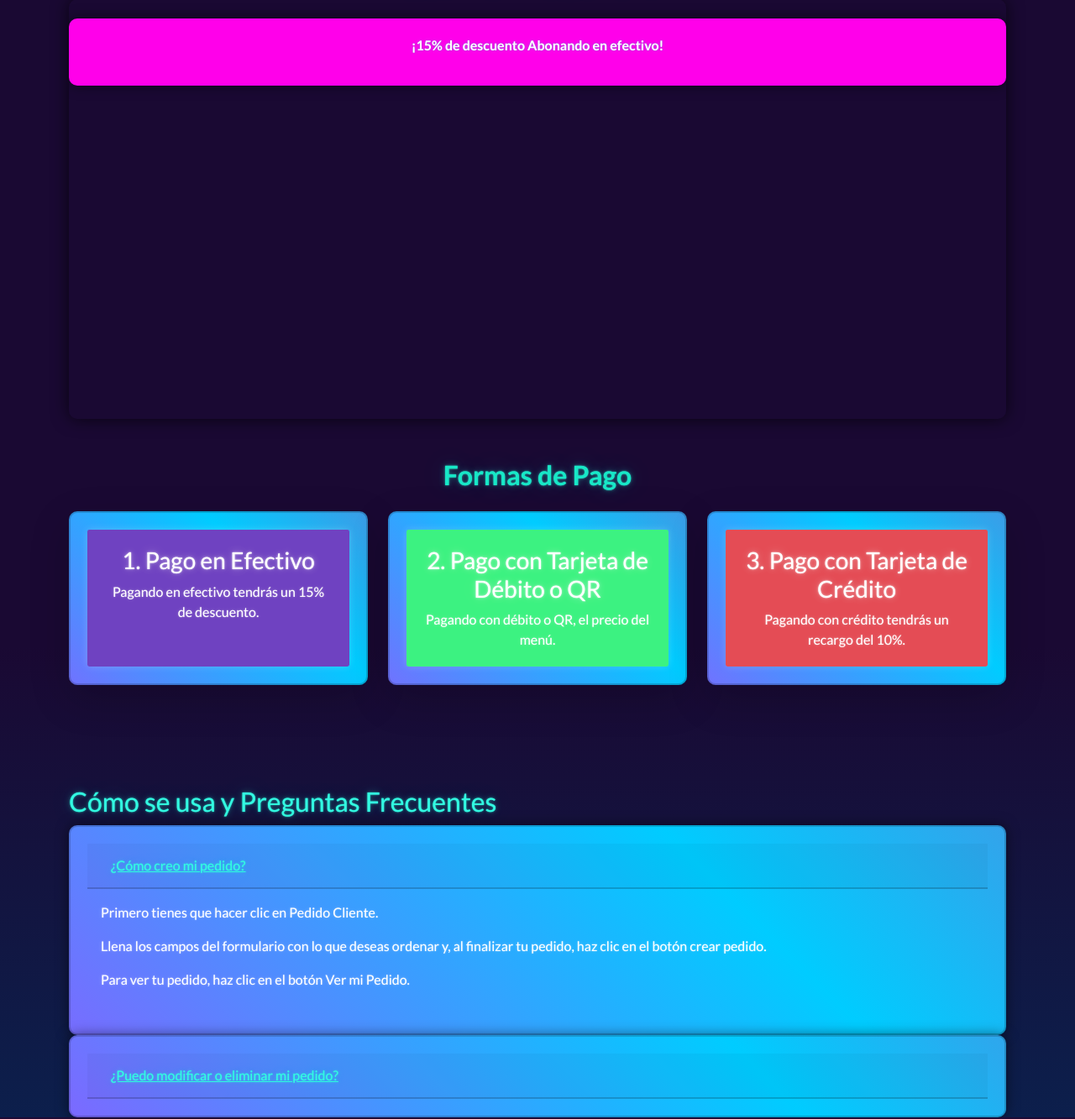
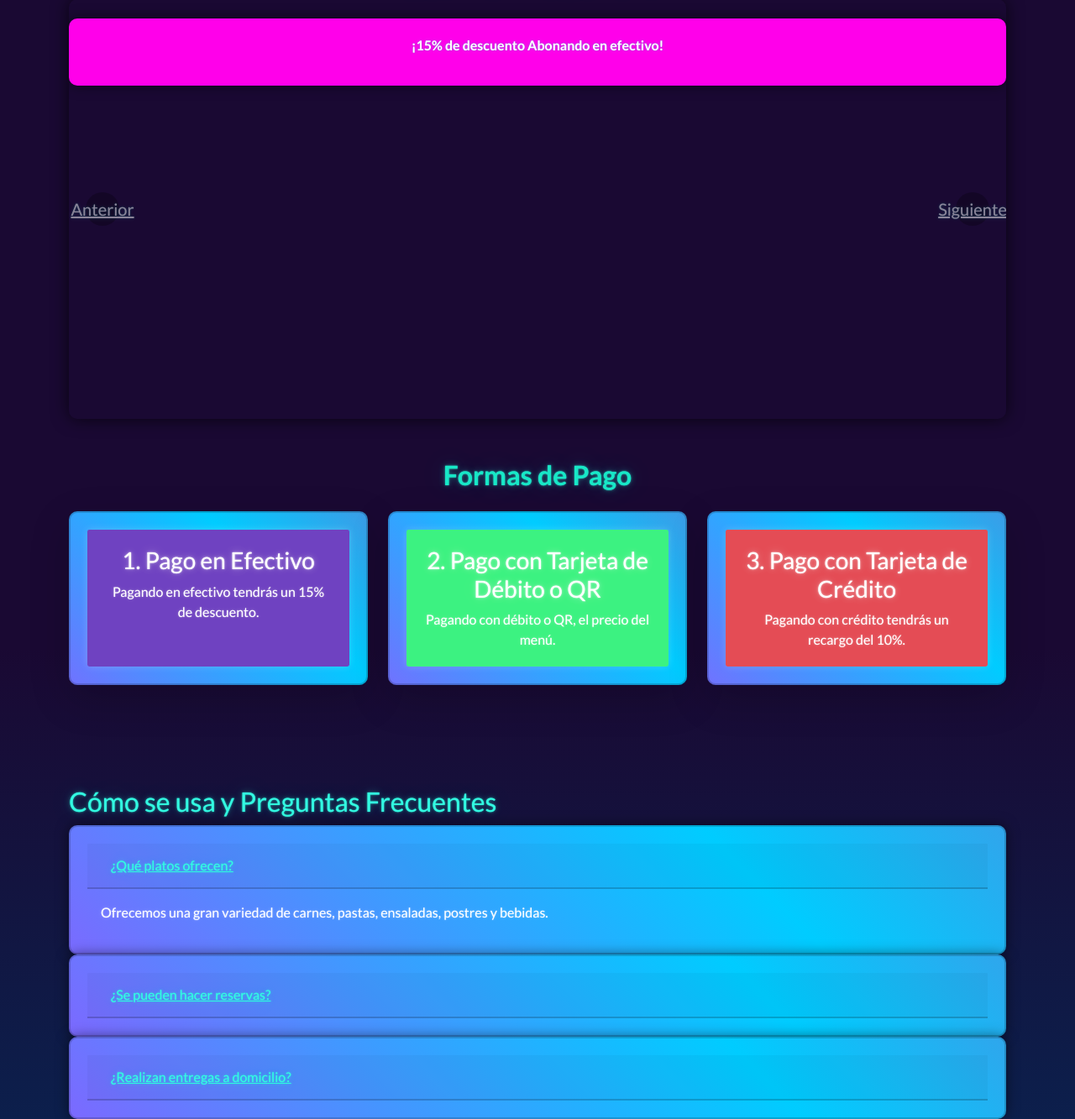
Before and after one commit to BryanRB519/Menu-Restaurante, a Django app: page / in a window 1280 px wide. Shown: the part 1472-2805 px from the top of the page at 84% size. Run offline with Django 5.2, Linux system fonts and the light colour scheme; some libraries are stand-ins or nearby versions.

Commit message:
reajuste visual

```diff
--- a/MiProyecto/App/templates/App/index.html
+++ b/MiProyecto/App/templates/App/index.html
@@ -16,6 +16,7 @@
     </div>
     <br> <br>
 
+    <!-- Testimonios Carousel -->
     <div id="testimoniosCarousel" class="carousel slide" data-ride="carousel" data-interval="3000">
         <div class="carousel-inner">
             <div class="carousel-item active">
@@ -85,6 +86,7 @@
         </a>
     </div>
 
+    <!-- Carousel de Testimonios -->
     <div class="carousel-container">
         <div id="testimoniosCarousel" class="carousel slide" data-ride="carousel">
             <div class="carousel-inner">
@@ -142,20 +144,22 @@
                 <div class="carousel-item">
                     <div class="oferta">
                         <p>¡20% de descuento todos los domingos con Cuenta Dni</p>
-                        <a class="carousel-control-prev" href="#ofertasCarousel" role="button" data-slide="prev">
-                            <span class="carousel-control-prev-icon" aria-hidden="true"></span>
-                            <span class="sr-only">Anterior</span>
-                        </a>
-                        <a class="carousel-control-next" href="#ofertasCarousel" role="button" data-slide="next">
-                            <span class="carousel-control-next-icon" aria-hidden="true"></span>
-                            <span class="sr-only">Siguiente</span>
-                        </a>
                     </div>
                 </div>
             </div>
+            <a class="carousel-control-prev" href="#ofertasCarousel" role="button" data-slide="prev">
+                <span class="carousel-control-prev-icon" aria-hidden="true"></span>
+                <span class="sr-only">Anterior</span>
+            </a>
+            <a class="carousel-control-next" href="#ofertasCarousel" role="button" data-slide="next">
+                <span class="carousel-control-next-icon" aria-hidden="true"></span>
+                <span class="sr-only">Siguiente</span>
+            </a>
         </div>
     </div>
 
+
+    <!-- Formas de Pago -->
     <div class="como-funciona mt-5">
         <h2 class="text-center mb-4">Formas de Pago</h2>
         <div class="row text-center">
@@ -185,8 +189,10 @@
             </div>
         </div>
     </div>
-    <br> <br> <br>
 
+    <br><br><br>
+
+    <!-- Preguntas Frecuentes -->
     <div class="faq mt-5">
         <h2>Cómo se usa y Preguntas Frecuentes</h2>
         <div id="accordion">
@@ -194,15 +200,13 @@
                 <div class="card-header" id="headingOne">
                     <div class="mb-0">
                         <button class="btn btn-link" data-toggle="collapse" data-target="#collapseOne" aria-expanded="true" aria-controls="collapseOne">
-                            ¿Cómo creo mi pedido?
+                            ¿Qué platos ofrecen?
                         </button>
                     </div>
                 </div>
                 <div id="collapseOne" class="collapse show" aria-labelledby="headingOne" data-parent="#accordion">
                     <div class="card-body">
-                        <p>Primero tienes que hacer clic en Pedido Cliente.</p>
-                        <p>Llena los campos del formulario con lo que deseas ordenar y, al finalizar tu pedido, haz clic en el botón crear pedido.</p>
-                        <p>Para ver tu pedido, haz clic en el botón Ver mi Pedido.</p>
+                        Ofrecemos una gran variedad de carnes, pastas, ensaladas, postres y bebidas.
                     </div>
                 </div>
             </div>
@@ -210,18 +214,33 @@
                 <div class="card-header" id="headingTwo">
                     <div class="mb-0">
                         <button class="btn btn-link collapsed" data-toggle="collapse" data-target="#collapseTwo" aria-expanded="false" aria-controls="collapseTwo">
-                            ¿Puedo modificar o eliminar mi pedido?
+                            ¿Se pueden hacer reservas?
                         </button>
                     </div>
                 </div>
                 <div id="collapseTwo" class="collapse" aria-labelledby="headingTwo" data-parent="#accordion">
                     <div class="card-body">
-                        No, para hacer esas acciones tienes que llamar al mozo.
+                        Sí, puedes hacer reservas llamándonos al número de contacto o a través de nuestra página web.
+                    </div>
+                </div>
+            </div>
+            <div class="card">
+                <div class="card-header" id="headingThree">
+                    <div class="mb-0">
+                        <button class="btn btn-link collapsed" data-toggle="collapse" data-target="#collapseThree" aria-expanded="false" aria-controls="collapseThree">
+                            ¿Realizan entregas a domicilio?
+                        </button>
+                    </div>
+                </div>
+                <div id="collapseThree" class="collapse" aria-labelledby="headingThree" data-parent="#accordion">
+                    <div class="card-body">
+                        Sí, ofrecemos servicio de delivery para que disfrutes nuestra comida en la comodidad de tu hogar.
                     </div>
                 </div>
             </div>
         </div>
     </div>
+
 </div>
 
 <script src="https://code.jquery.com/jquery-3.5.1.slim.min.js"></script>
```
